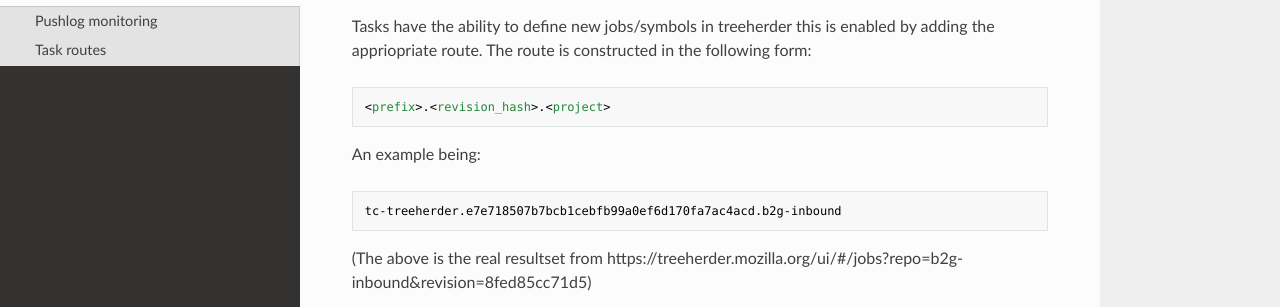
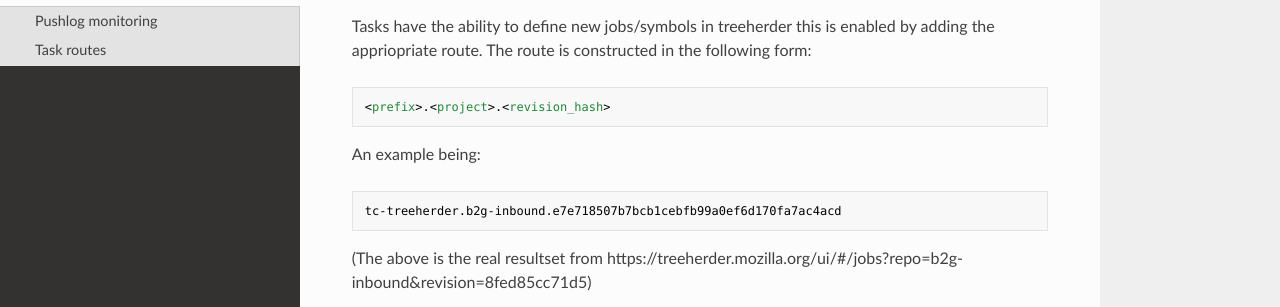
Before and after one commit to taskcluster/mozilla-taskcluster, an MkDocs documentation site: the page built from docs/treeherder.md, in a window 1280 px wide and 900 px high, scrolled down 409 px. Shown: the part 160-467 px from the top of the window. Built offline with MkDocs 1.6.1, drawn with Linux system fonts in a browser that asks for light colours; nearby versions of some CDN libraries.

Commit message:
Route should be: prefix.project.revision_hash
As far as I can see in the code and in the deployed stuff, we have the pattern:
`<prefix>.<project>.<revision_hash>`

````diff
--- a/docs/treeherder.md
+++ b/docs/treeherder.md
@@ -26,13 +26,13 @@ this is enabled by adding the appriopriate route. The route is
 constructed in the following form:
 
 ```
-<prefix>.<revision_hash>.<project>
+<prefix>.<project>.<revision_hash>
 ```
 
 An example being:
 
 ```
-tc-treeherder.e7e718507b7bcb1cebfb99a0ef6d170fa7ac4acd.b2g-inbound
+tc-treeherder.b2g-inbound.e7e718507b7bcb1cebfb99a0ef6d170fa7ac4acd
 ```
 
 (The above is the real resultset from https://treeherder.mozilla.org/ui/#/jobs?repo=b2g-inbound&revision=8fed85cc71d5)
````
